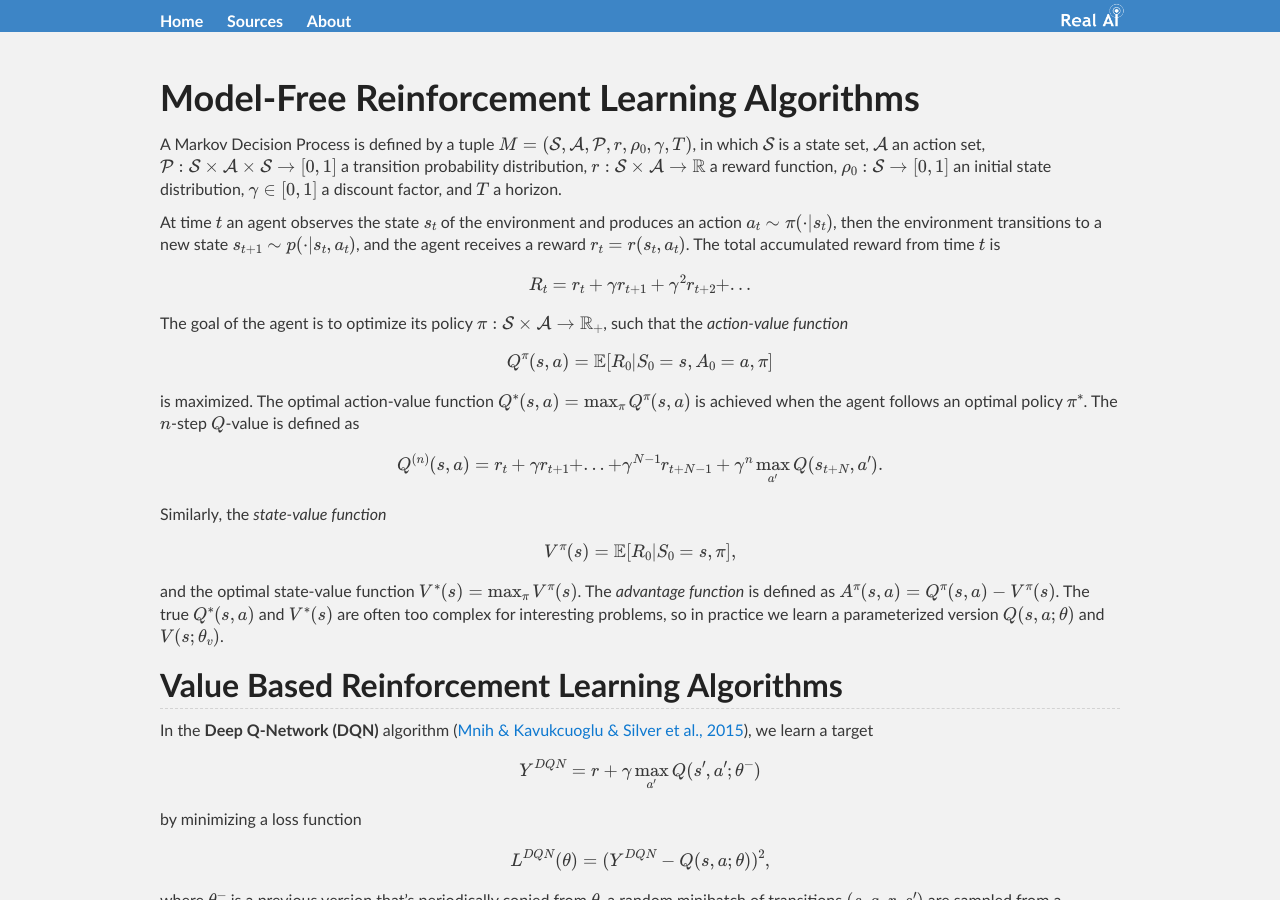
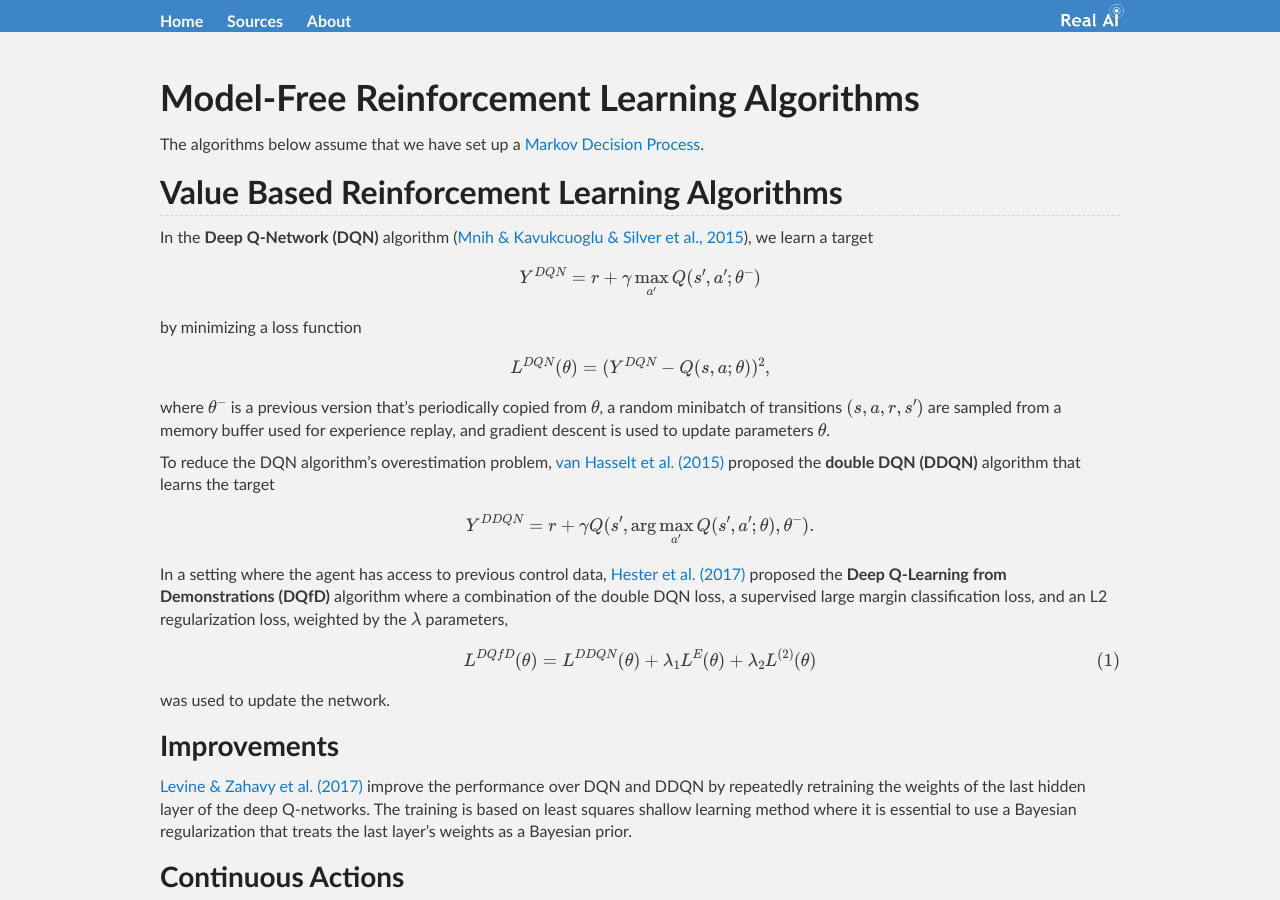
Before and after one commit to Tonywuhk/realai.org, a Jekyll site: the page built from RL/model-free.md, in a window 1280 px wide and 900 px high. Built offline with Jekyll 4.4.1, drawn with Linux system fonts in a browser that asks for light colours; our own code applies the rules of GitHub Pages for plain Markdown files; formulas are drawn with MathJax 3; the repository's description, which GitHub fills in, is left out.

Commit message:
Add content to course/RL/MDP/

```diff
--- a/RL/model-free.md
+++ b/RL/model-free.md
@@ -4,33 +4,7 @@ mathjax: true
 ---
 # Model-Free Reinforcement Learning Algorithms
 
-A Markov Decision Process is defined by a tuple \\(M=(\mathcal{S},\mathcal{A},\mathcal{P},r,\rho_0,\gamma,T)\\), in which \\(\mathcal{S}\\) is a state set, \\(\mathcal{A}\\) an action set, \\(\mathcal{P}: \mathcal{S}\times\mathcal{A}\times\mathcal{S} \rightarrow [0,1]\\) a transition probability distribution, \\(r: \mathcal{S}\times\mathcal{A} \rightarrow \mathbb{R}\\) a reward function, \\(\rho_0: \mathcal{S} \rightarrow [0,1]\\) an initial state distribution, \\(\gamma \in [0,1]\\) a discount factor, and \\(T\\) a horizon.
-
-At time \\(t\\) an agent observes the state \\(s\_t\\) of the environment and produces an action \\(a\_t \sim \pi(\cdot \| s\_t)\\), then the environment transitions to a new state \\(s\_{t+1} \sim p(\cdot \| s\_t, a\_t)\\), and the agent receives a reward \\(r\_t = r(s\_t, a\_t)\\). The total accumulated reward from time \\(t\\) is
-
-$$
-  R_t = r_t + \gamma r_{t+1} + \gamma^2 r_{t+2} + ...
-$$
-
-The goal of the agent is to optimize its policy \\(\pi: \mathcal{S}\times\mathcal{A} \rightarrow \mathbb{R}\_+ \\), such that the *action-value function*
-
-$$
-  Q^\pi (s,a) = \mathbb{E}[R_0 | S_0=s, A_0=a, \pi]
-$$
-
-is maximized. The optimal action-value function \\(Q^\*(s,a) = \max\_\pi Q^\pi(s,a)\\) is achieved when the agent follows an optimal policy \\(\pi^\*\\). The \\(n\\)-step \\(Q\\)-value is defined as
-
-$$
-  Q^{(n)} (s,a) = r_t + \gamma r_{t+1} + ... + \gamma^{N-1} r_{t+N-1} + \gamma^n \max_{a'} Q(s_{t+N}, a').
-$$
-
-Similarly, the *state-value function*
-
-$$
-  V^\pi (s) = \mathbb{E}[R_0 | S_0=s, \pi],
-$$
-
-and the optimal state-value function \\(V^\*(s) = \max\_\pi V^\pi(s)\\). The *advantage function* is defined as \\(A^\pi (s,a) = Q^\pi(s,a) - V^\pi(s)\\). The true \\(Q^\*(s, a)\\) and \\(V^\*(s)\\) are often too complex for interesting problems, so in practice we learn a parameterized version \\(Q(s, a; \theta)\\) and \\(V(s; \theta_v)\\).
+The algorithms below assume that we have set up a [Markov Decision Process](http://realai.org/course/reinforcement-learning/markov-decision-process/).
 
 ## Value Based Reinforcement Learning Algorithms
 
```
Also changed, not shown: course/reinforcement-learning/README.md (+4 -0 lines), course/reinforcement-learning/markov-decision-process.md (added, +69 -0 lines).
